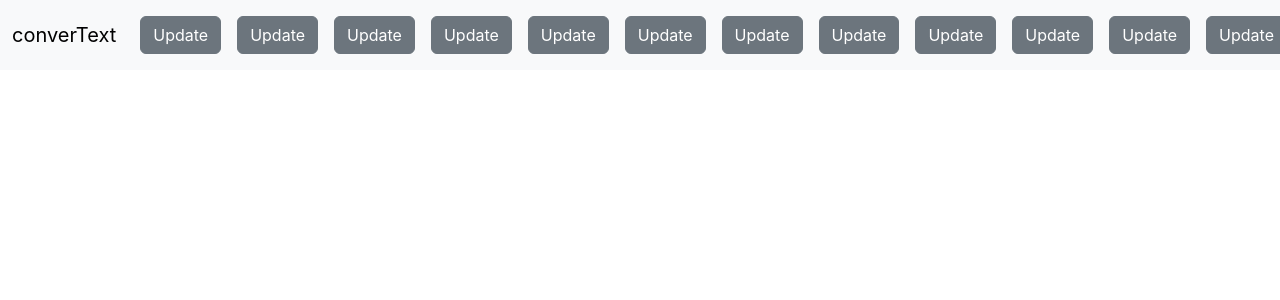
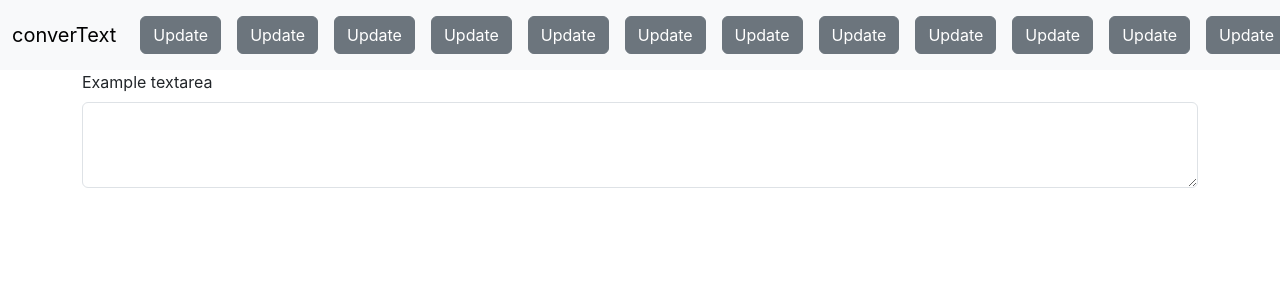
Before and after one commit to sahil0286/convertext, a React (Create React App) app: page / in a window 1280 px wide. Shown: the top 300 px of the page. Built offline with nearby package versions, Linux system fonts and the light colour scheme.

Commit message:
Adding Input text

```diff
--- a/src/components/Navbar.js
+++ b/src/components/Navbar.js
@@ -3,8 +3,8 @@ import React from 'react'
 export default function Navbar(props) {
   return (
     <>
-        <div className='bg-body-tertiary d-flex justify-content-evenly'>
-            <nav className="navbar navbar-expand-lg bg-body-tertiary">
+        <div className='continer'>
+            <nav className="navbar navbar-expand-lg bg-body-tertiary d-flex justify-content-evenly">
             <div className="container-fluid">
                 <a className="navbar-brand " href="/">{props.title}</a>
                     <button className="navbar-toggler" type="button" data-bs-toggle="collapse" data-bs-target="#navbarSupportedContent" aria-controls="navbarSupportedContent" aria-expanded="false" aria-label="Toggle navigation">
@@ -63,11 +63,17 @@ export default function Navbar(props) {
                     </ul>
                     <div className="form-check form-switch">
                         <input className="form-check-input" type="checkbox" role="switch" id="flexSwitchCheckDefault"/>
-                        <label className="form-check-label" for="flexSwitchCheckDefault">Mode</label>
+                        <label className="form-check-label" htmlFor="flexSwitchCheckDefault">Mode</label>
                     </div>
                 </div>
             </div>
         </nav>
+    </div>
+    <div className='container'>
+        <div className="mb-3">
+        <label htmlFor="exampleFormControlTextarea1" className="form-label">Example textarea</label>
+        <textarea className="form-control" id="exampleFormControlTextarea1" rows="3"></textarea>
+        </div>
     </div>
     </>
   )
```
